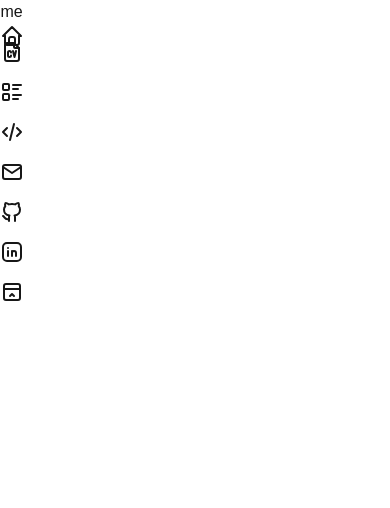
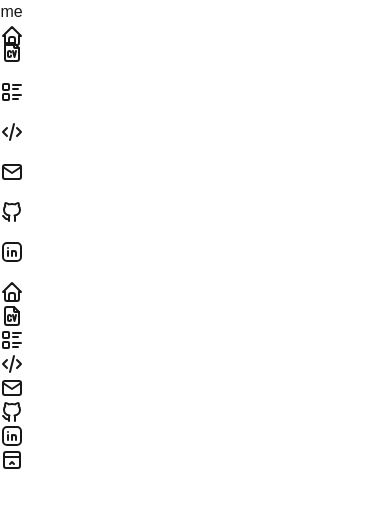
Before and after one commit to taufeeq-ahmed/portfolio-v2, a Next.js app: page / in a window 390 px wide. Shown: the top 508 px of the page. Built offline with nearby package versions, Linux system fonts and the light colour scheme.

Commit message:
Update NavigationDock and FloatingDockMobile components for improved layout and state management

```diff
--- a/src/components/navigation-dock/index.tsx
+++ b/src/components/navigation-dock/index.tsx
@@ -77,7 +77,7 @@ const links = [
 
 function NavigationDock({}: Props) {
   return (
-    <div className="flex items-center justify-center h-[35rem] w-full h-fit fixed sm:bottom-4 sm:left-0 sm:right-0">
+    <div className="flex items-center justify-center w-fit sm:w-full sm:h-fit fixed bottom-24 right-4 sm:bottom-4 sm:left-0 sm:right-0">
       <FloatingDock
         mobileClassName="translate-y-20"
         items={links}
--- a/src/components/ui/floating-dock.tsx
+++ b/src/components/ui/floating-dock.tsx
@@ -48,7 +48,7 @@ const FloatingDockMobile = ({
   items,
   className,
 }: FloatingDockComponentProps) => {
-  const [open, setOpen] = useState(false);
+  const [open, setOpen] = useState(true);
   return (
     <div className={cn("relative block sm:hidden", className)}>
       <AnimatePresence>
@@ -92,7 +92,7 @@ const FloatingDockMobile = ({
         onClick={() => setOpen(!open)}
         className="h-10 w-10 rounded-full bg-gray-50 dark:bg-neutral-800 flex items-center justify-center"
       >
-        <IconLayoutNavbarCollapse className="h-5 w-5 text-neutral-500 dark:text-neutral-400" />
+        <IconLayoutNavbarCollapse className={`h-5 w-5 text-neutral-500 duration-200 dark:text-neutral-400 ${open && "rotate-180"}`} />
       </button>
     </div>
   );
```
